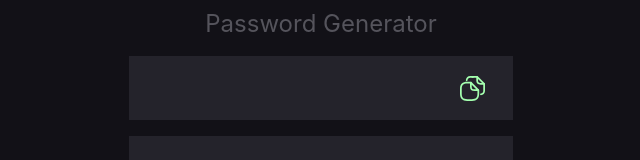
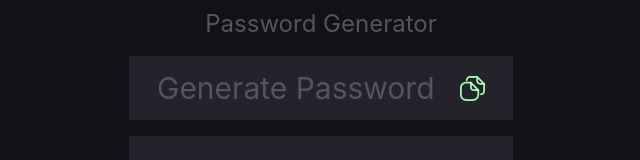
Before and after one commit to skokann/password-generator, a React (Create React App) app: page / in a window 1280 px wide. Shown: the part 132-292 px from the top of the page, without its empty margins (319-959 px from the left). Built offline with nearby package versions, Linux system fonts and the light colour scheme.

Commit message:
Update App.js

```diff
--- a/src/App.js
+++ b/src/App.js
@@ -6,7 +6,7 @@ import { useState } from "react";
 
 function App() {
   // základní nastavení aplikace při spuštění = výchozí hodnoty pro všechny proměnné v aplikaci.
-  const [password, setPassword] = useState("");
+  const [password, setPassword] = useState("Generate Password");
   const [criterias, setCriterias] = useState({
     uppercase: false,
     lowercase: false,
```
